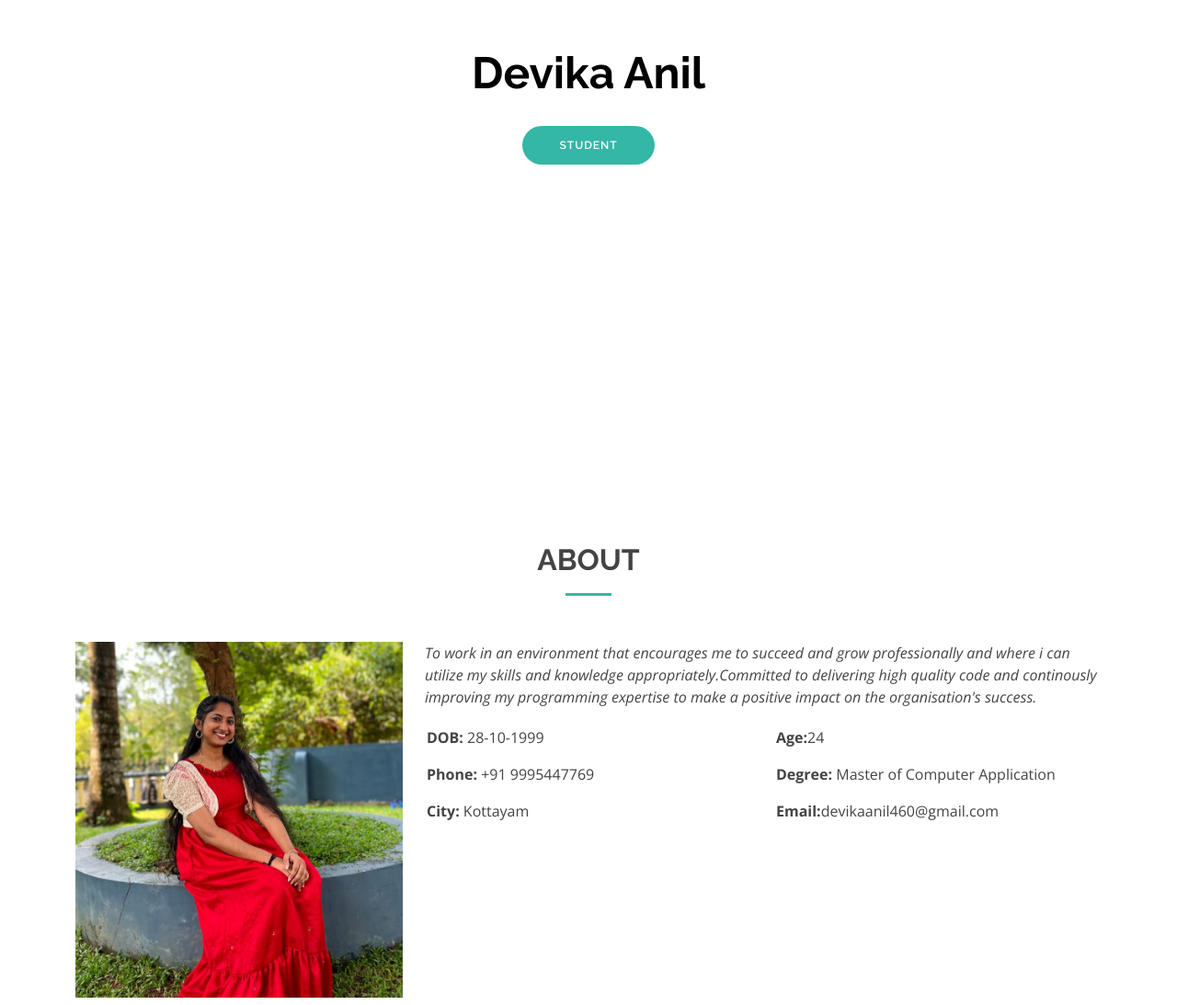
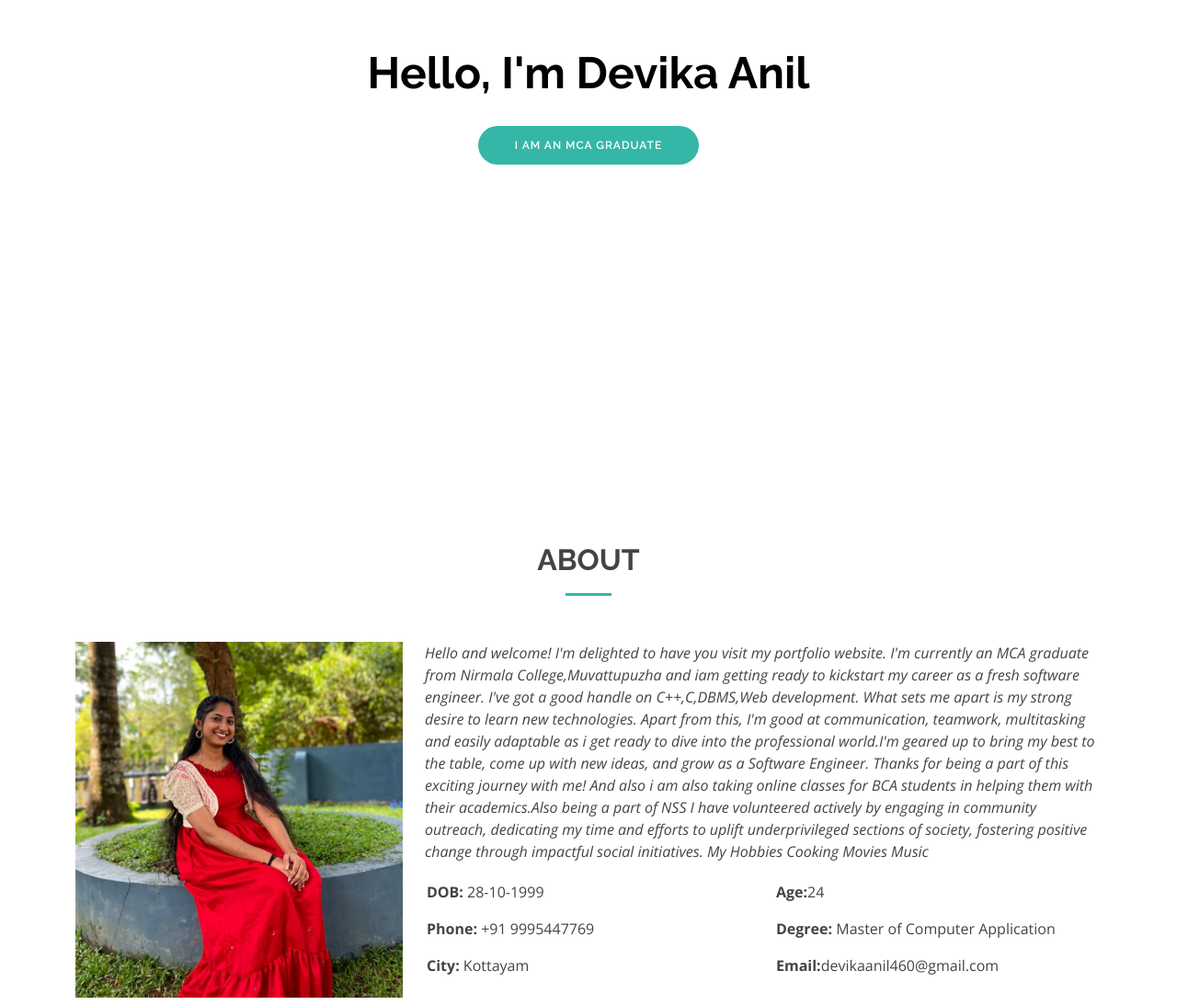
Before and after one commit to devikaanil460/devika, a plain HTML site: page index.html in a window 1280 px wide. Shown: the part 320-1413 px from the top of the page at 92% size. Drawn offline with nearby package versions, Linux system fonts and the light colour scheme.

Commit message:
Update index.html

```diff
--- a/index.html
+++ b/index.html
@@ -73,8 +73,8 @@
   <!-- ======= Hero Section ======= -->
   <section id="hero" class="d-flex align-items-center">
     <div class="container d-flex flex-column align-items-center" data-aos="zoom-in" data-aos-delay="100">
-      <h1>Devika Anil</h1>
-      <div class="btn-about">Student</div>
+      <h1>Hello, I'm Devika Anil</h1>
+      <div class="btn-about">I am an MCA graduate</div>
 
       <!--<h2>I'm a professional illustrator from San Francisco</h2>-->
 
@@ -99,7 +99,14 @@
         <div class="col-lg-8 pt-4 pt-lg-0 content">
          <!-- <h3>Illustrator &amp; UI/UX Designer</h3>-->
           <p class="fst-italic">
-            To work in an environment that encourages me to succeed and grow professionally and where i can utilize my skills and knowledge appropriately.Committed to delivering high quality code and continously improving my programming expertise to make a positive impact on the organisation's success.
+            Hello and welcome! I'm delighted to have you visit my portfolio website. I'm currently an MCA graduate from Nirmala College,Muvattupuzha and iam getting ready to kickstart my career as a fresh software engineer. I've got a good handle on C++,C,DBMS,Web development. What sets me apart is my strong desire to learn new technologies. Apart from this, I'm good at communication, teamwork, multitasking and easily adaptable as i get ready to dive into the professional world.I'm geared up to bring my best to the table, come up with new ideas, and grow as a Software Engineer. Thanks for being a part of this exciting journey with me!
+
+
+            And also i am also taking online classes for BCA students in helping them with their academics.Also being a part of NSS I have volunteered actively by engaging in community outreach, dedicating my time and efforts to uplift underprivileged sections of society, fostering positive change through impactful social initiatives.
+My Hobbies
+            Cooking
+            Movies
+            Music
           </p>
           <div class="row">
             <div class="col-lg-6">
```
